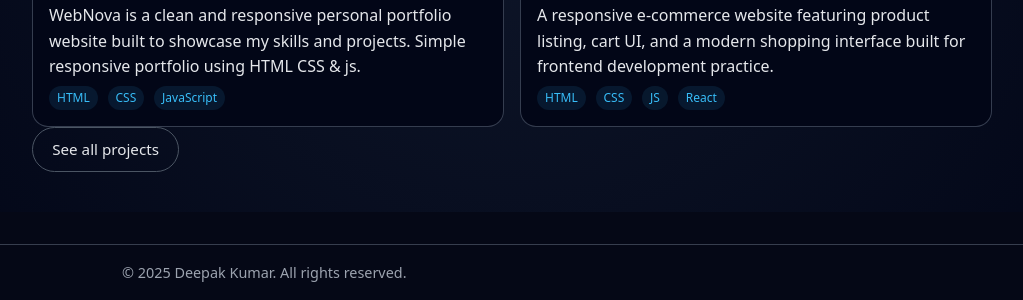
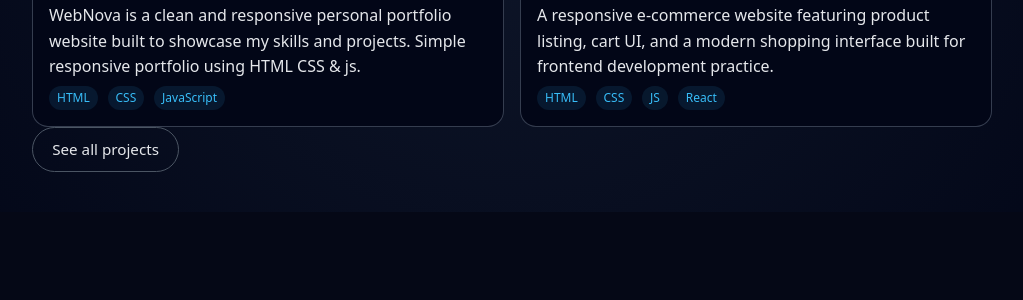
Before and after one commit to deepaktecz/WebNova, a plain HTML site: page index.html in a window 1280 px wide. Shown: the part 879-1179 px from the top of the page, without its empty margins (128-1151 px from the left). After the commit the page ends 1091 px from the top, so only its background shows below. Drawn offline with Linux system fonts and the light colour scheme.

Commit message:
Add files via upload

```diff
--- a/index.html
+++ b/index.html
@@ -117,14 +117,6 @@
       </div>
     </section>
   </main>
-
-  <footer class="footer">
-  <div class="footer-content">
-    <p>© 2025 Deepak Kumar. All rights reserved.</p>
-
-
-  </div>
-</footer>
 <script src="main.js" defer></script>
 </body>
 </html>
```
Also changed, not shown: about.html (+0 -6 lines), contact.html (+0 -6 lines), projects.html (+0 -6 lines).
